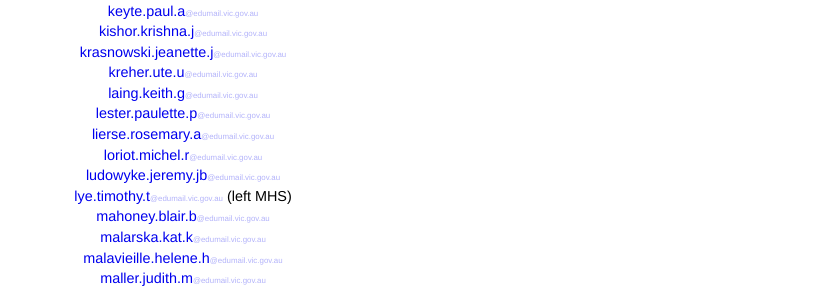
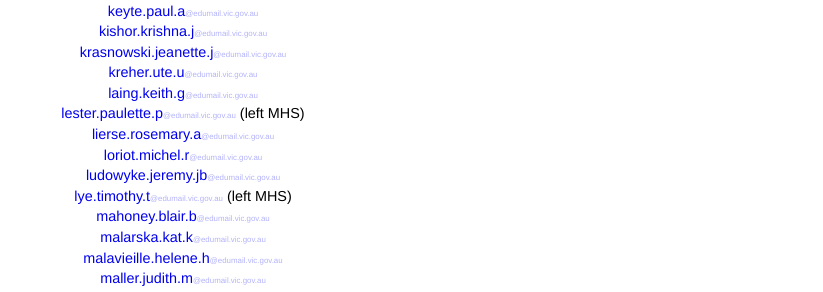
Before and after one commit to mhslinks/mhslinks.github.io, a Jekyll site: the page built from emails/index.html, in a window 1280 px wide and 900 px high, scrolled down 2039 px. Shown: the part 155-447 px from the top of the window, without its empty margins (457-1280 px from the left). Built offline with Jekyll 4.4.1, drawn with Linux system fonts in a browser that asks for light colours.

Commit message:
Update emails.yml

```diff
--- a/_data/emails.yml
+++ b/_data/emails.yml
@@ -94,6 +94,7 @@
 - name: krasnowski.jeanette.j
 - name: kreher.ute.u
 - name: lester.paulette.p
+  notes: left MHS
 - name: lierse.rosemary.a
 - name: loriot.michel.r
 - name: ludowyke.jeremy.jb
```
